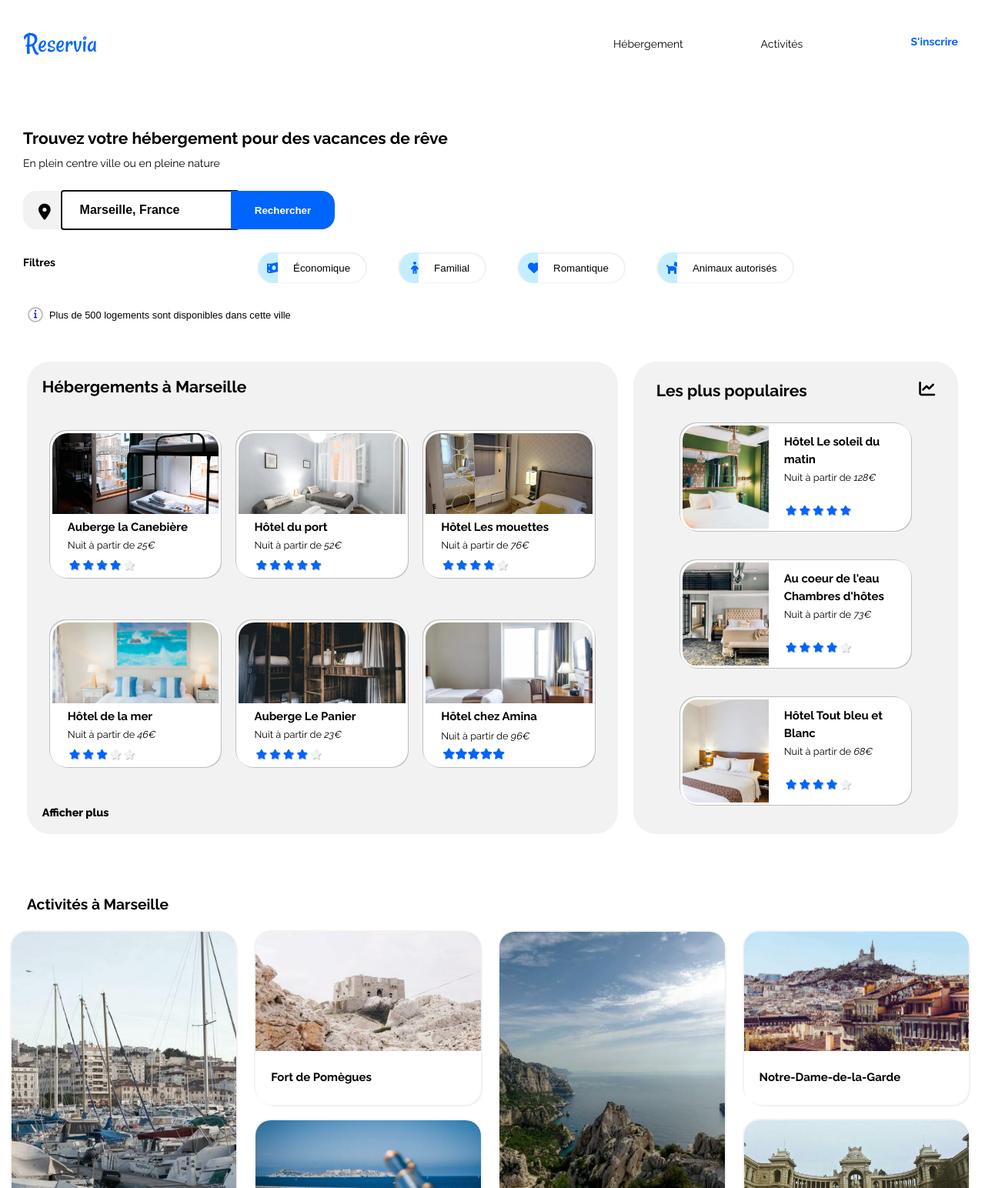
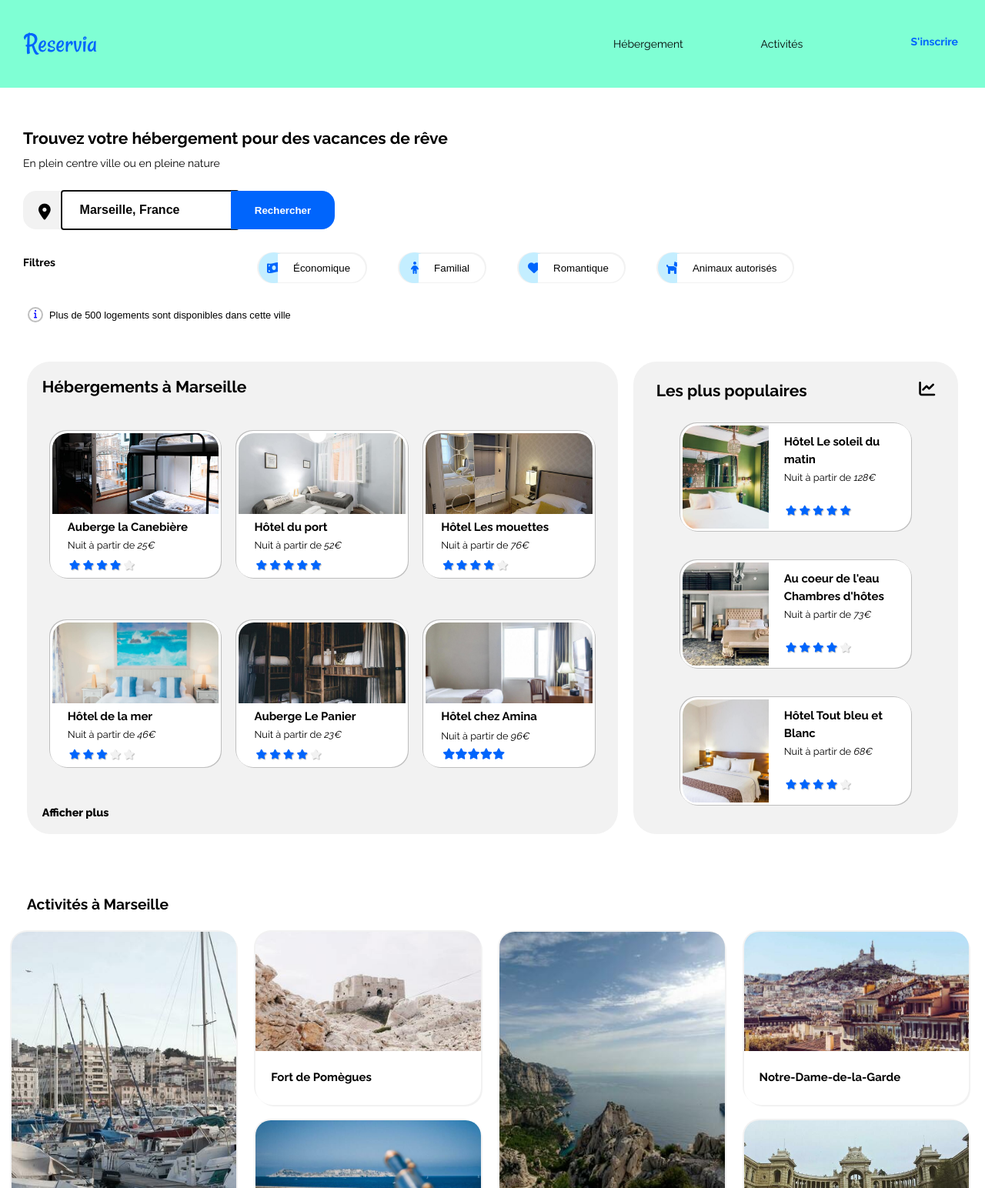
Before and after one commit to mango17i/reservia, a plain HTML site: page index.html in a window 1280 px wide. Shown: the top 1544 px of the page at 77% size. Drawn offline with Linux system fonts and the light colour scheme.

Commit message:
try make new branch

```diff
--- a/index.html
+++ b/index.html
@@ -140,7 +140,6 @@
                             <a class="card" href="hebergements/1_xlarge/febrian-zakaria-sjvU0THccQA-unsplash.jpg">
                                     <picture class= "popular_picture">
                                         <img
-                                            srcset="hebergements/3_medium/febrian-zakaria-sjvU0THccQA-unsplash.jpg 360w"
                                             src="hebergements/4_small/febrian-zakaria-sjvU0THccQA-unsplash.jpg" alt="">
                                     </picture>
                                     <div class="popular_description">
--- a/style.css
+++ b/style.css
@@ -19,6 +19,7 @@ body{
     }
         header{
         line-height: 3rem;
+        background-color: aquamarine;
         }
             .topbar_logo{
                 padding: 27px 0 0 30px;
```
